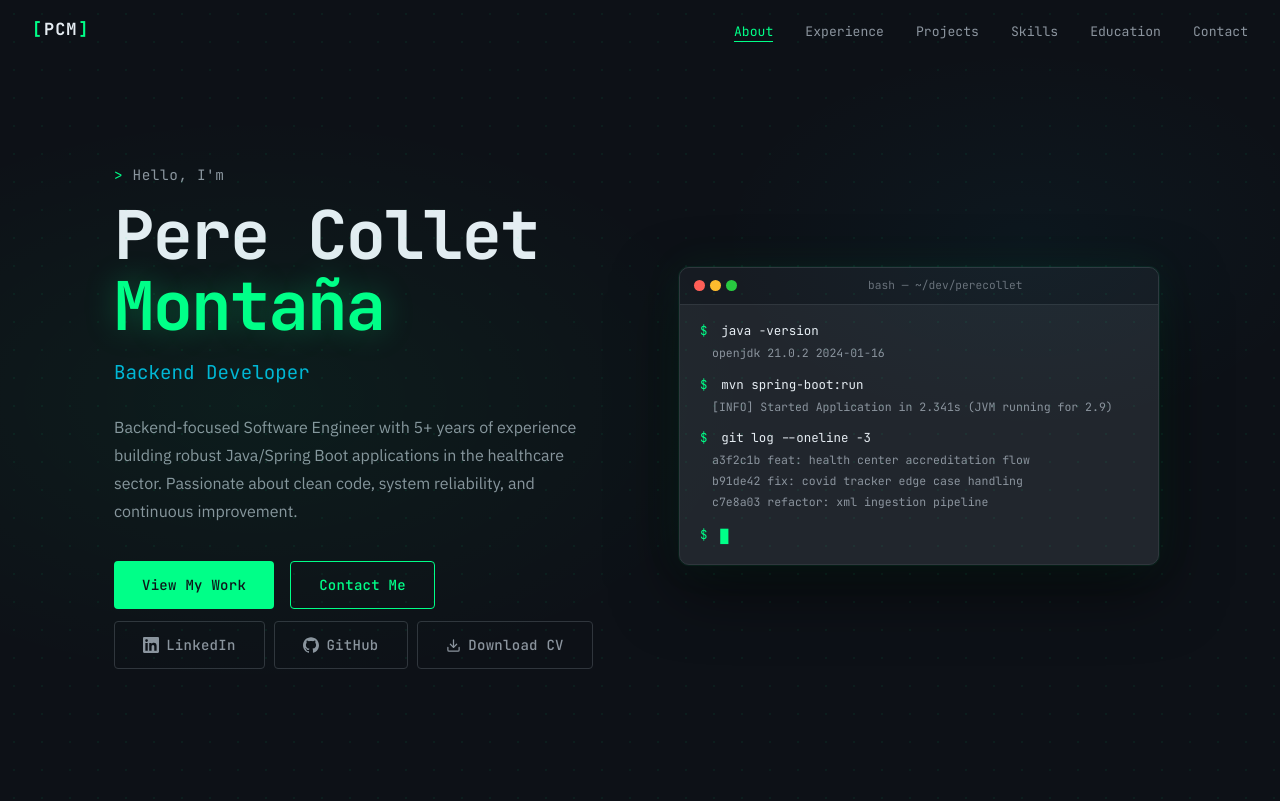
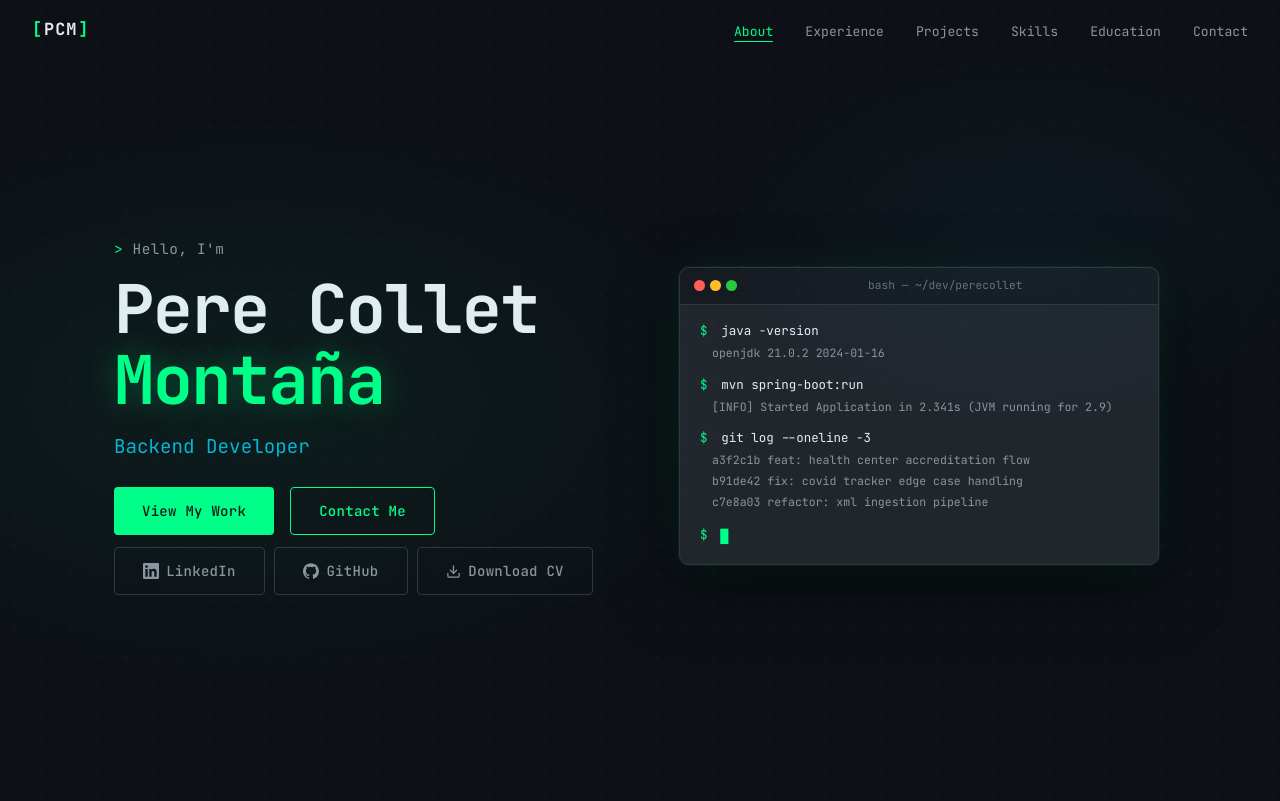
Before and after one commit to perecollet/perecolletsite, a React (Vite) app: page / in a window 1280 px wide. Shown: the top 801 px of the page. Built offline with nearby package versions, Linux system fonts and the light colour scheme.

Commit message:
add tab icon, fix text homepage

```diff
--- a/index.html
+++ b/index.html
@@ -24,6 +24,9 @@
     <meta name="twitter:card" content="summary" />
     <meta name="twitter:title" content="Pere Collet Montaña — Backend Engineer" />
     <meta name="twitter:description" content="Backend Software Engineer with 5+ years building Java/Spring Boot applications in healthcare. Based in Argentona, Barcelona." />
+
+    <!-- Favicon -->
+    <link rel="icon" type="image/svg+xml" href="/favicon.svg" />
 
     <!-- Theme -->
     <meta name="theme-color" content="#0d1117" />
--- a/src/sections/Hero.tsx
+++ b/src/sections/Hero.tsx
@@ -113,10 +113,6 @@
             </span>
           </motion.div>
 
-          <motion.p className="hero-summary" variants={itemVariants}>
-            {profile.summary}
-          </motion.p>
-
           <motion.div className="hero-ctas" variants={itemVariants}>
             <a href="#experience" className="btn btn-primary">View My Work</a>
             <a href="#contact" className="btn btn-secondary">Contact Me</a>
```
Also changed, not shown: public/favicon.svg (added).
